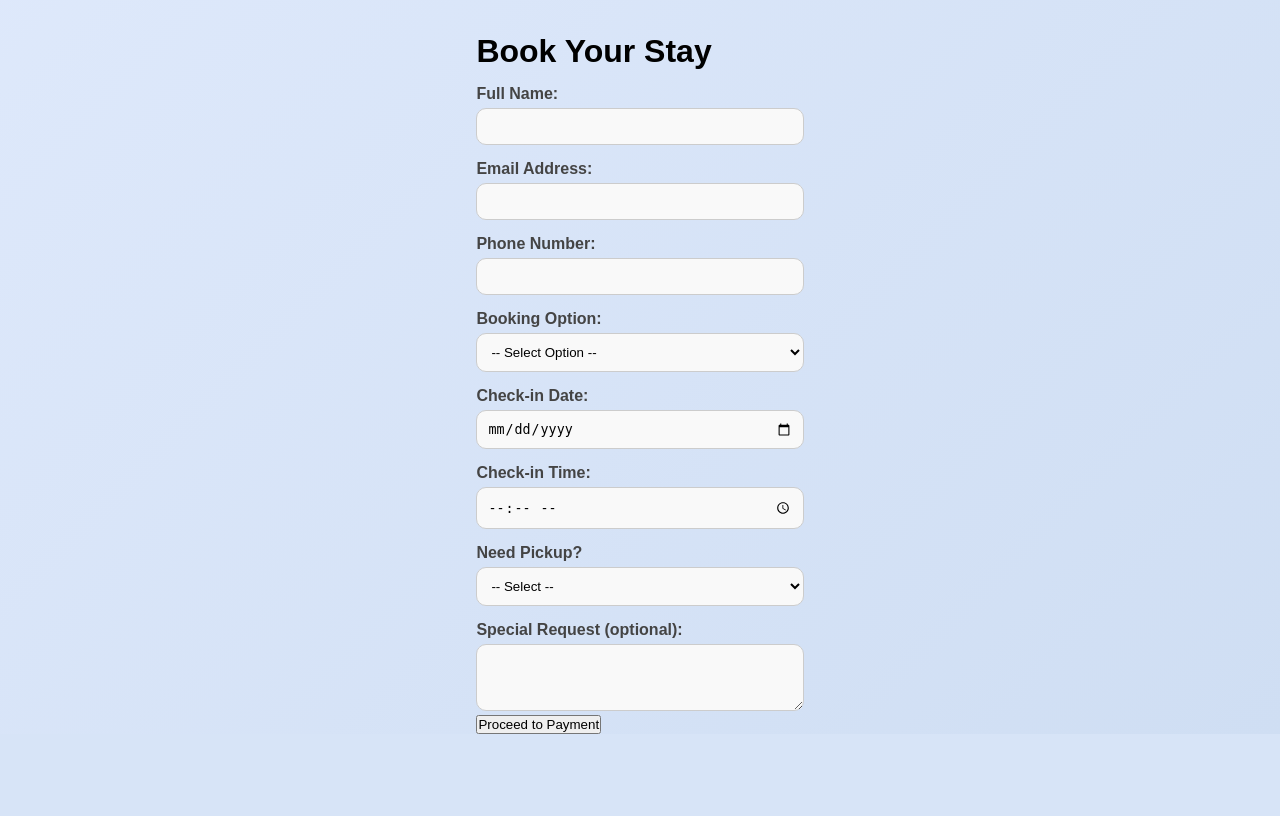
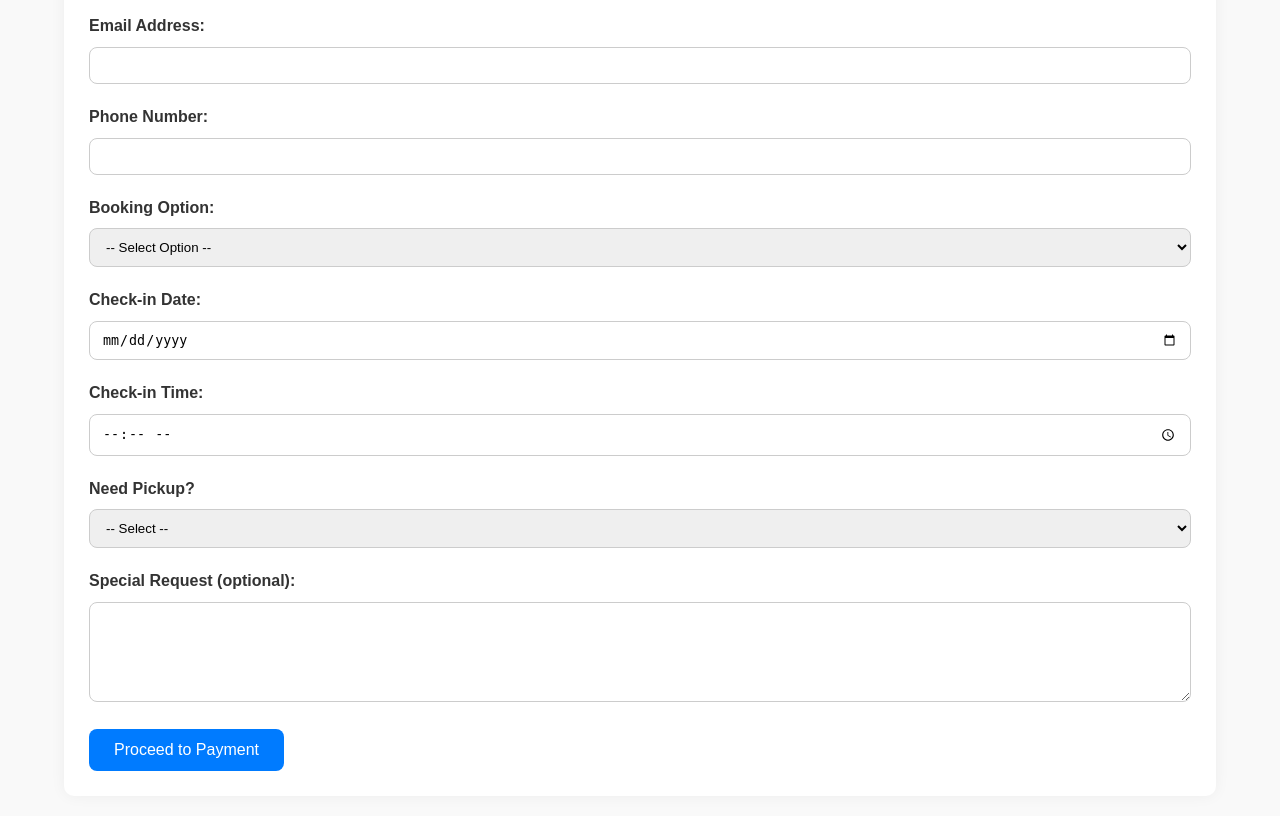
Before and after one commit to TtBuoyPta97/MCO-RESIDENCE, a Flask app: template templates/booking.html in a window 1280 px wide. Shown: the part 321-1137 px from the top of the page. Before the commit the page ends 1055 px from the top, so only its background shows below. Run offline with Flask 3, Linux system fonts and the light colour scheme; the template is opened without the code that fills it, so the values that code supplies are empty.

Commit message:
Update styleii.css

```diff
--- a/static/css/styleii.css
+++ b/static/css/styleii.css
@@ -1,4 +1,4 @@
-/* Reset */
+/* General Reset */
 * {
   margin: 0;
   padding: 0;
@@ -8,92 +8,117 @@
 /* Body */
 body {
   font-family: 'Poppins', sans-serif;
-    background: linear-gradient(135deg, #e0eafc, #cfdef3);
-    min-height: 100vh;
-    display: flex;
-    flex-direction: column;
-    align-items: center;
+  background-color: #f9f9f9;
+  color: #333;
+  line-height: 1.6;
+}
+
+/* Container */
+.container {
+  width: 90%;
+  max-width: 1200px;
+  margin: auto;
+  padding: 20px 0;
 }
 
 /* Header */
 header {
-    text-align: center;
-    padding: 20px;
+  background-color: #fff;
+  padding: 15px 0;
+  box-shadow: 0 2px 4px rgba(0, 0, 0, 0.1);
+  margin-bottom: 30px;
 }
 
-header .logo {
-    width: 120px;
-    height: auto;
-    margin-bottom: 10px;
-    border-radius: 20px;
+header img {
+  height: 60px;
 }
 
-header h1 {
-    font-size: 28px;
-    color: #333;
-}
-
-/* Booking Form */
-main.booking-form {
-    background: rgba(255, 255, 255, 0.8);
-    backdrop-filter: blur(10px);
-    padding: 30px;
-    border-radius: 20px;
-    box-shadow: 0 8px 20px rgba(0,0,0,0.2);
-    max-width: 500px;
-    width: 90%;
-    margin: 20px auto;
-}
-
-main.booking-form h2 {
-    margin-bottom: 20px;
-    color: #333;
-    text-align: center;
+/* Form Sections */
+form {
+  background-color: #fff;
+  padding: 25px;
+  border-radius: 10px;
+  box-shadow: 0 0 15px rgba(0,0,0,0.05);
 }
 
 form label {
   display: block;
-    margin-top: 15px;
+  margin-bottom: 8px;
   font-weight: 600;
-    color: #444;
 }
 
-form input, form select, form textarea {
+form input[type="text"],
+form input[type="email"],
+form input[type="date"],
+form input[type="time"],
+form select,
+form textarea,
+form input[type="file"] {
   width: 100%;
-    padding: 10px;
-    margin-top: 5px;
+  padding: 10px 12px;
+  margin-bottom: 20px;
   border: 1px solid #ccc;
-    border-radius: 10px;
-    background: #f9f9f9;
+  border-radius: 8px;
 }
 
 form textarea {
   resize: vertical;
+  min-height: 100px;
 }
 
-.book-button {
-    background: linear-gradient(135deg, #00c6ff, #0072ff);
-    color: white;
+/* Buttons */
+button, input[type="submit"] {
+  background-color: #007BFF;
+  color: #fff;
+  padding: 12px 25px;
   border: none;
-    padding: 12px;
-    margin-top: 20px;
-    width: 100%;
-    font-size: 18px;
-    border-radius: 15px;
+  border-radius: 8px;
   cursor: pointer;
-    transition: background 0.3s;
+  font-size: 16px;
+  transition: background 0.3s ease;
 }
 
-.book-button:hover {
-    background: linear-gradient(135deg, #0072ff, #00c6ff);
+button:hover, input[type="submit"]:hover {
+  background-color: #0056b3;
 }
 
-/* Footer */
-footer {
-    margin-top: auto;
+/* Section Titles */
+h1, h2, h3 {
+  margin-bottom: 20px;
+  font-weight: 700;
+  color: #222;
+}
+
+/* Payment Section */
+.payment-method {
+  margin-bottom: 20px;
+}
+
+.bank-details {
+  background: #f1f1f1;
+  padding: 15px;
+  border-radius: 8px;
+  margin-top: 20px;
+}
+
+/* Success Message */
+.success {
   text-align: center;
-    padding: 20px;
-    background: #333;
-    color: white;
-    width: 100%;
+  margin-top: 50px;
 }
+
+.success h1 {
+  font-size: 32px;
+  color: green;
+}
+
+.success p {
+  font-size: 20px;
+}
+
+/* Responsive */
+@media (max-width: 768px) {
+  header img {
+    height: 45px;
+  }
+}
```
Lines whose indentation alone changed are shown as unchanged.
